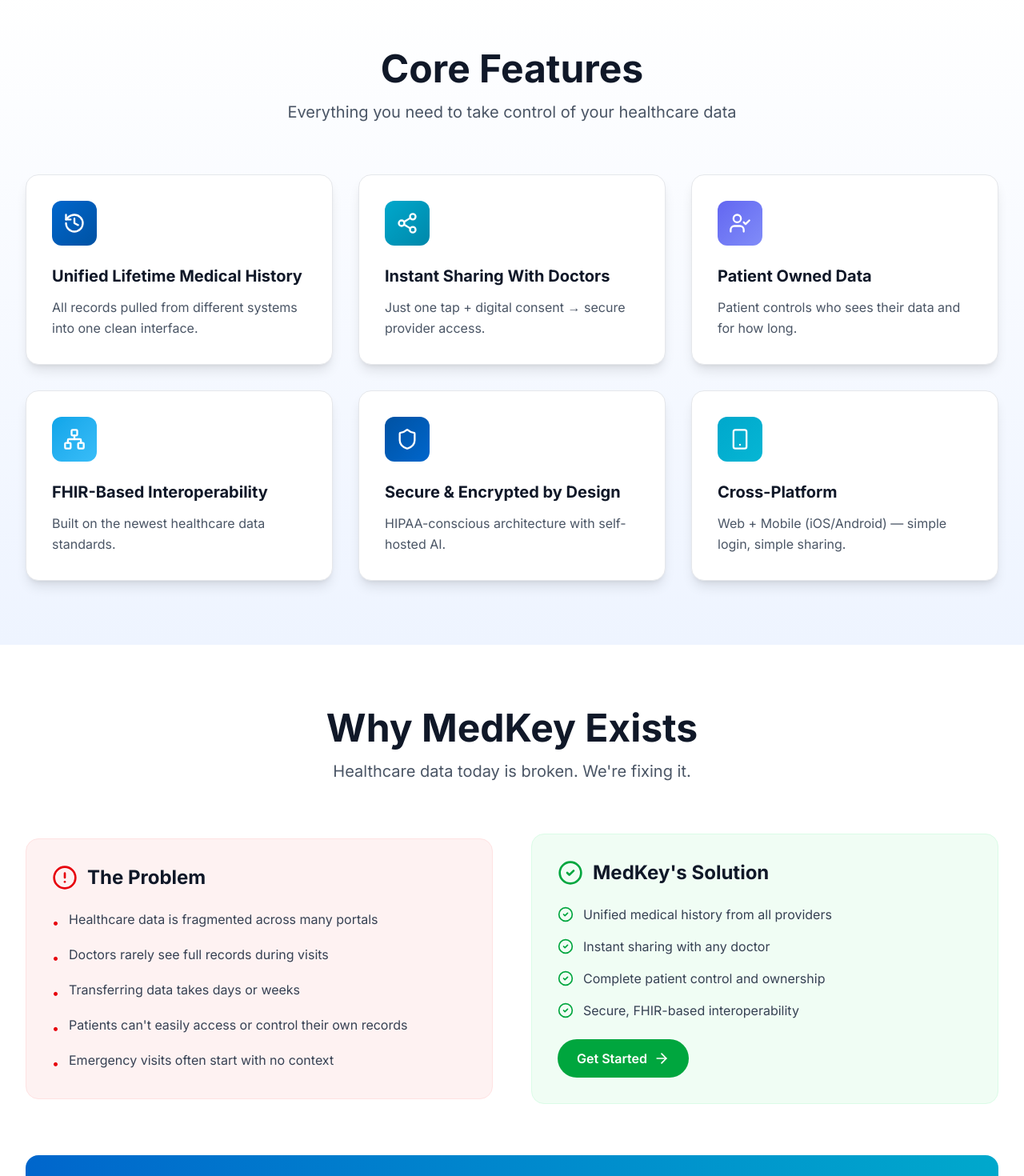
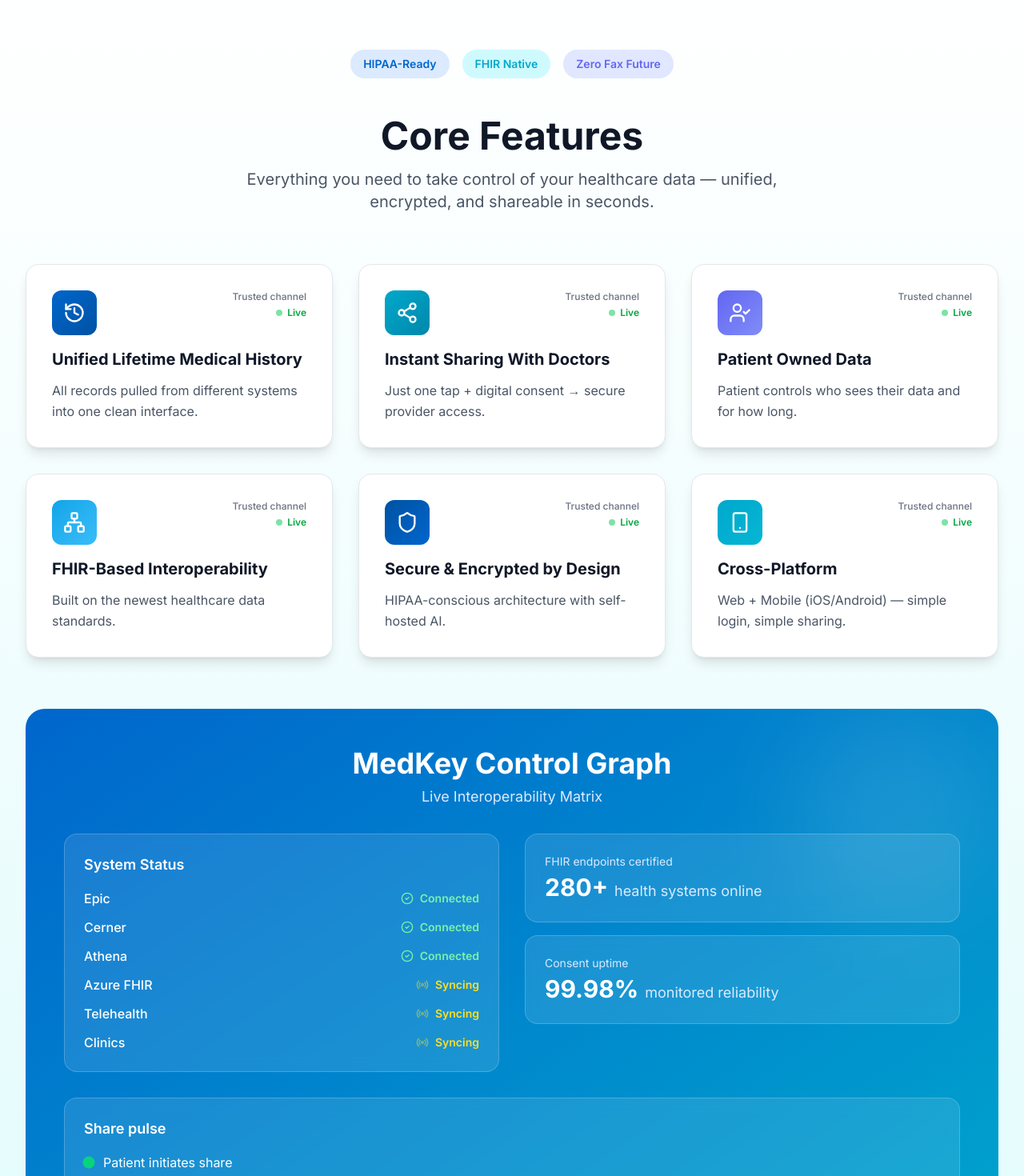
Before and after one commit to Rojan-upreti/medkey_landing, a Next.js app: page / in a window 1280 px wide. Shown: the part 2440-3910 px from the top of the page at 80% size. Built offline with nearby package versions, Linux system fonts and the light colour scheme.

Commit message:
Update Features section to match medkey.health design with badges, status indicators, and Control Graph

```diff
--- a/app/components/Features.tsx
+++ b/app/components/Features.tsx
@@ -7,7 +7,9 @@
   UserCheck,
   Network,
   Shield,
-  Smartphone
+  Smartphone,
+  CheckCircle2,
+  Radio
 } from 'lucide-react';
 
 const features = [
@@ -49,10 +51,44 @@
   },
 ];
 
+const systems = [
+  { name: 'Epic', status: 'Connected' },
+  { name: 'Cerner', status: 'Connected' },
+  { name: 'Athena', status: 'Connected' },
+  { name: 'Azure FHIR', status: 'Syncing' },
+  { name: 'Telehealth', status: 'Syncing' },
+  { name: 'Clinics', status: 'Syncing' },
+];
+
+const shareSteps = [
+  'Patient initiates share',
+  'Digital consent verified',
+  'Doctor dashboard unlocked',
+];
+
 export default function Features() {
   return (
-    <section id="features" className="py-20 bg-gradient-to-b from-white to-[#eef4ff]">
+    <section id="features" className="py-20 bg-gradient-to-b from-white to-[#e0fbfc]">
       <div className="max-w-7xl mx-auto px-4 sm:px-6 lg:px-8">
+        {/* Badges */}
+        <motion.div
+          initial={{ opacity: 0, y: 20 }}
+          whileInView={{ opacity: 1, y: 0 }}
+          viewport={{ once: true }}
+          transition={{ duration: 0.6 }}
+          className="flex flex-wrap justify-center gap-4 mb-12"
+        >
+          <span className="px-4 py-2 bg-blue-100 text-[#0066cc] rounded-full text-sm font-semibold">
+            HIPAA-Ready
+          </span>
+          <span className="px-4 py-2 bg-cyan-100 text-[#00a8cc] rounded-full text-sm font-semibold">
+            FHIR Native
+          </span>
+          <span className="px-4 py-2 bg-indigo-100 text-[#6366f1] rounded-full text-sm font-semibold">
+            Zero Fax Future
+          </span>
+        </motion.div>
+
         <motion.div
           initial={{ opacity: 0, y: 20 }}
           whileInView={{ opacity: 1, y: 0 }}
@@ -64,11 +100,11 @@
             Core Features
           </h2>
           <p className="text-xl text-gray-600 max-w-2xl mx-auto">
-            Everything you need to take control of your healthcare data
+            Everything you need to take control of your healthcare data — unified, encrypted, and shareable in seconds.
           </p>
         </motion.div>
 
-        <div className="grid grid-cols-1 md:grid-cols-2 lg:grid-cols-3 gap-8">
+        <div className="grid grid-cols-1 md:grid-cols-2 lg:grid-cols-3 gap-8 mb-16">
           {features.map((feature, index) => (
             <motion.div
               key={feature.title}
@@ -79,8 +115,17 @@
               className="group"
             >
               <div className="bg-white rounded-2xl p-8 shadow-lg hover:shadow-2xl transition-all duration-300 h-full border border-gray-200 hover:border-[#0066cc]/30">
-                <div className={`w-14 h-14 bg-gradient-to-br ${feature.color} rounded-xl flex items-center justify-center mb-6 group-hover:scale-110 transition-transform`}>
-                  <feature.icon className="w-7 h-7 text-white" />
+                <div className="flex items-start justify-between mb-4">
+                  <div className={`w-14 h-14 bg-gradient-to-br ${feature.color} rounded-xl flex items-center justify-center group-hover:scale-110 transition-transform`}>
+                    <feature.icon className="w-7 h-7 text-white" />
+                  </div>
+                  <div className="flex flex-col items-end gap-1">
+                    <span className="text-xs text-gray-500 font-medium">Trusted channel</span>
+                    <div className="flex items-center gap-1.5">
+                      <div className="w-2 h-2 bg-green-500 rounded-full animate-pulse"></div>
+                      <span className="text-xs text-green-600 font-semibold">Live</span>
+                    </div>
+                  </div>
                 </div>
                 <h3 className="text-xl font-bold text-gray-900 mb-3">
                   {feature.title}
@@ -92,6 +137,112 @@
             </motion.div>
           ))}
         </div>
+
+        {/* MedKey Control Graph */}
+        <motion.div
+          initial={{ opacity: 0, y: 30 }}
+          whileInView={{ opacity: 1, y: 0 }}
+          viewport={{ once: true }}
+          transition={{ duration: 0.6 }}
+          className="bg-gradient-to-br from-[#0066cc] to-[#00a8cc] rounded-3xl p-8 md:p-12 text-white overflow-hidden relative"
+        >
+          <div className="absolute top-0 right-0 w-64 h-64 bg-white/10 rounded-full blur-3xl"></div>
+          <div className="absolute bottom-0 left-0 w-48 h-48 bg-white/5 rounded-full blur-2xl"></div>
+
+          <div className="relative z-10">
+            <div className="text-center mb-8">
+              <h3 className="text-3xl md:text-4xl font-bold mb-2">MedKey Control Graph</h3>
+              <p className="text-blue-100 text-lg">Live Interoperability Matrix</p>
+            </div>
+
+            <div className="grid md:grid-cols-2 gap-8 mb-8">
+              {/* Systems Status */}
+              <div className="bg-white/10 backdrop-blur-sm rounded-2xl p-6 border border-white/20">
+                <h4 className="text-lg font-semibold mb-4">System Status</h4>
+                <div className="space-y-3">
+                  {systems.map((system, index) => (
+                    <motion.div
+                      key={system.name}
+                      initial={{ opacity: 0, x: -20 }}
+                      whileInView={{ opacity: 1, x: 0 }}
+                      viewport={{ once: true }}
+                      transition={{ delay: index * 0.1 }}
+                      className="flex items-center justify-between"
+                    >
+                      <span className="text-white font-medium">{system.name}</span>
+                      <div className="flex items-center gap-2">
+                        {system.status === 'Connected' ? (
+                          <>
+                            <CheckCircle2 className="w-4 h-4 text-green-300" />
+                            <span className="text-green-300 text-sm font-semibold">Connected</span>
+                          </>
+                        ) : (
+                          <>
+                            <Radio className="w-4 h-4 text-yellow-300 animate-pulse" />
+                            <span className="text-yellow-300 text-sm font-semibold">Syncing</span>
+                          </>
+                        )}
+                      </div>
+                    </motion.div>
+                  ))}
+                </div>
+              </div>
+
+              {/* Stats */}
+              <div className="space-y-4">
+                <div className="bg-white/10 backdrop-blur-sm rounded-2xl p-6 border border-white/20">
+                  <p className="text-sm text-blue-100 mb-1">FHIR endpoints certified</p>
+                  <p className="text-3xl font-bold">
+                    280+
+                    <span className="text-lg font-normal text-blue-100 ml-2">health systems online</span>
+                  </p>
+                </div>
+                <div className="bg-white/10 backdrop-blur-sm rounded-2xl p-6 border border-white/20">
+                  <p className="text-sm text-blue-100 mb-1">Consent uptime</p>
+                  <p className="text-3xl font-bold">
+                    99.98%
+                    <span className="text-lg font-normal text-blue-100 ml-2">monitored reliability</span>
+                  </p>
+                </div>
+              </div>
+            </div>
+
+            {/* Share Pulse */}
+            <div className="bg-white/10 backdrop-blur-sm rounded-2xl p-6 border border-white/20 mb-6">
+              <h4 className="text-lg font-semibold mb-4">Share pulse</h4>
+              <div className="space-y-3">
+                {shareSteps.map((step, index) => (
+                  <motion.div
+                    key={step}
+                    initial={{ opacity: 0, x: -20 }}
+                    whileInView={{ opacity: 1, x: 0 }}
+                    viewport={{ once: true }}
+                    transition={{ delay: index * 0.1 }}
+                    className="flex items-center gap-3"
+                  >
+                    <motion.div
+                      className="w-3 h-3 rounded-full bg-green-400"
+                      animate={{
+                        scale: [1, 1.4, 1],
+                        opacity: [0.6, 1, 0.6],
+                      }}
+                      transition={{
+                        duration: 1.5,
+                        repeat: Infinity,
+                        delay: index * 0.2,
+                      }}
+                    />
+                    <span className="text-white">{step}</span>
+                  </motion.div>
+                ))}
+              </div>
+            </div>
+
+            <p className="text-center text-blue-100 text-lg max-w-3xl mx-auto">
+              MedKey orchestrates every step in real time, removing fax machines, CDs, and guesswork from modern care.
+            </p>
+          </div>
+        </motion.div>
       </div>
     </section>
   );
```
